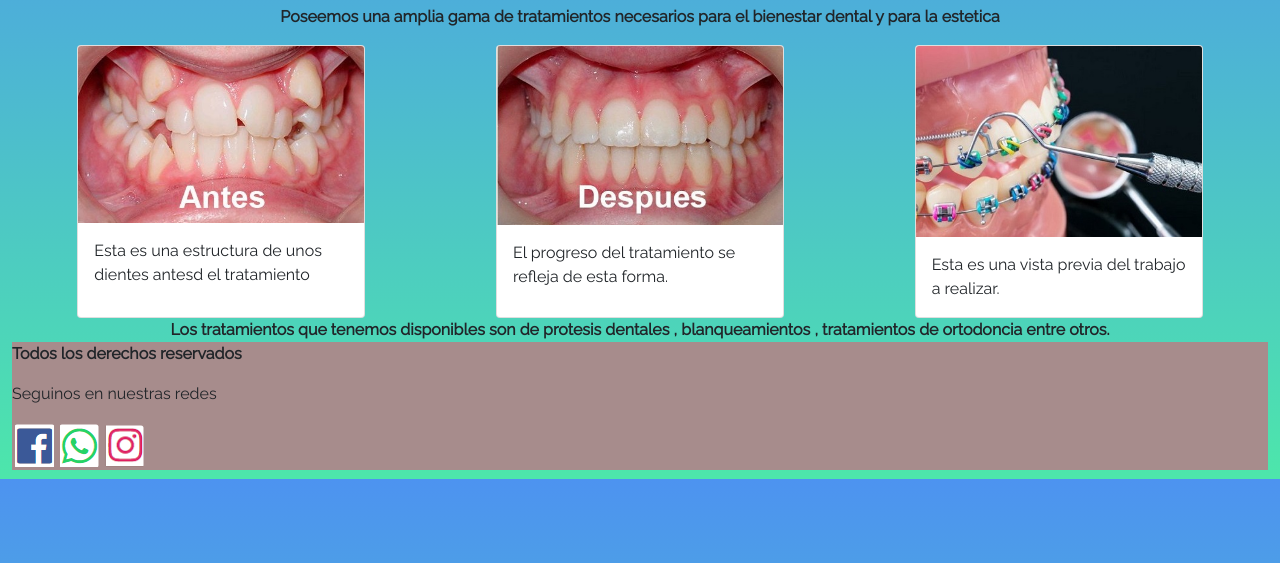
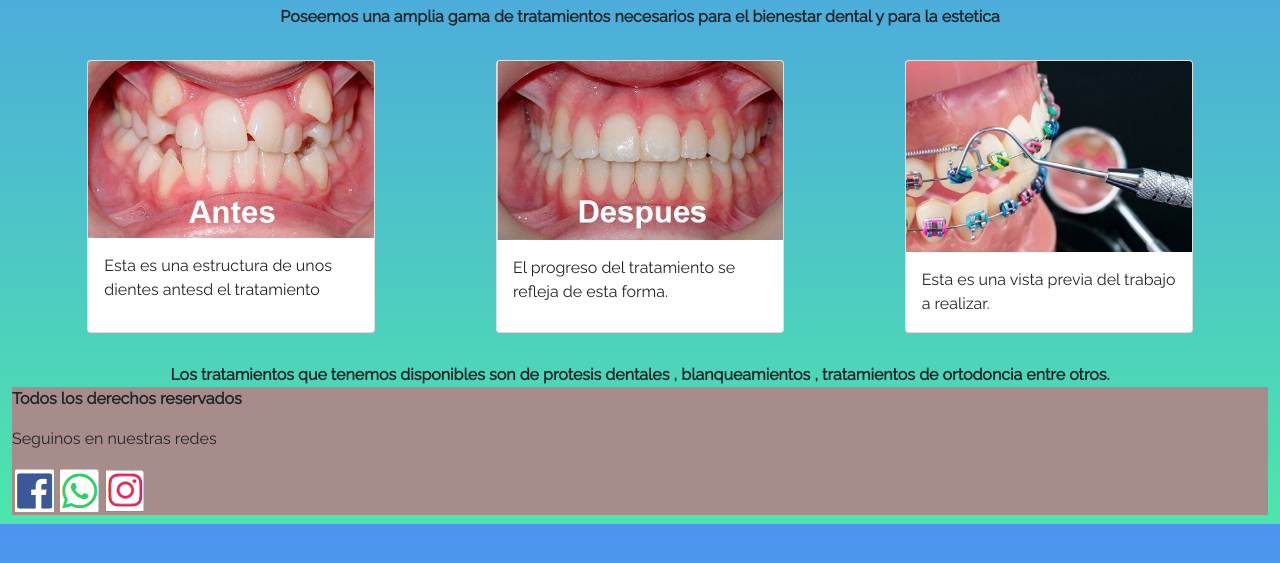
Before and after one commit to TomasBruera/Mi_Pagina_Web, a website: page especialidades.html in a window 1280 px wide. Shown: the part 235-798 px from the top of the page. Drawn offline with nearby package versions, Linux system fonts and the light colour scheme.

Commit message:
MargenyLinks

```diff
--- a/especialidades.html
+++ b/especialidades.html
@@ -50,20 +50,20 @@
             <h1 class="titulo ">Especialidades</h1>
             <p class="titulo ">Poseemos una amplia gama de tratamientos necesarios para el bienestar dental y para la estetica</p>
 
-            <div class="espacioCar">
-                <div class="card estiloCard" >
-                    <img class="card-img-top" src="Trabajos/Antes.jpg" alt="Imagen del primer card">
+            <div class="espacioCar agregarMargen">
+                <div class="card estiloCard agregarMargen" >
+                    <img class="card-img-top " src="Trabajos/Antes.jpg" alt="Imagen del primer card">
                     <div class="card-body">
                     <p class="card-text">Esta es una estructura de unos dientes antesd el tratamiento</p>
                     </div>
                     </div>
-                    <div class="card estiloCard">
+                    <div class="card estiloCard agregarMargen">
                         <img class="card-img-top" src="Trabajos/Despues.jpg" alt="Segunda imagen del card">
                         <div class="card-body">
                         <p class="card-text">El progreso del tratamiento se refleja de esta forma.</p>
                         </div>
                     </div>
-                    <div class="card estiloCard">
+                    <div class="card estiloCard agregarMargen">
                         <img class="card-img-top" src="Trabajos/Ortodoncia.jpg" alt="Card image cap">
                         <div class="card-body">
                         <p class="card-text">Esta es una vista previa del trabajo a realizar.</p>
```
Also changed, not shown: contacto.html (+4 -2 lines), index.html (+3 -1 lines), EstiloCompleto13.css (line endings or trailing spaces).
